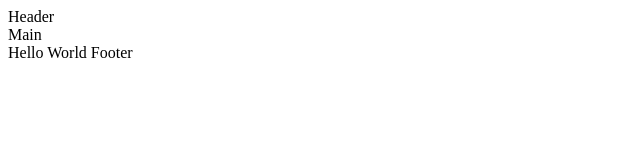
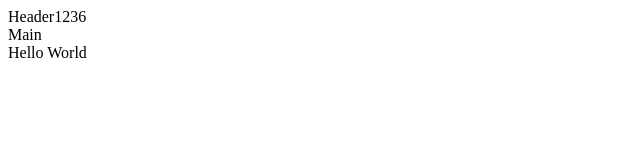
Before and after one commit to AndriiFn/my-project, a plain HTML site: page index.html in a window 1280 px wide. Shown: the full height of the page, 0-640 px from the left. Drawn offline with Linux system fonts and the light colour scheme.

```diff
--- a/index.html
+++ b/index.html
@@ -6,8 +6,8 @@
   <title>My Project</title>
 </head>
 <body>
-  <header>Header</header>
+  <header>Header1236</header>
   <main>Main</main>
-  <footer>Hello World Footer</footer>
+  <footer>Hello World</footer>
 </body>
 </html>
```
